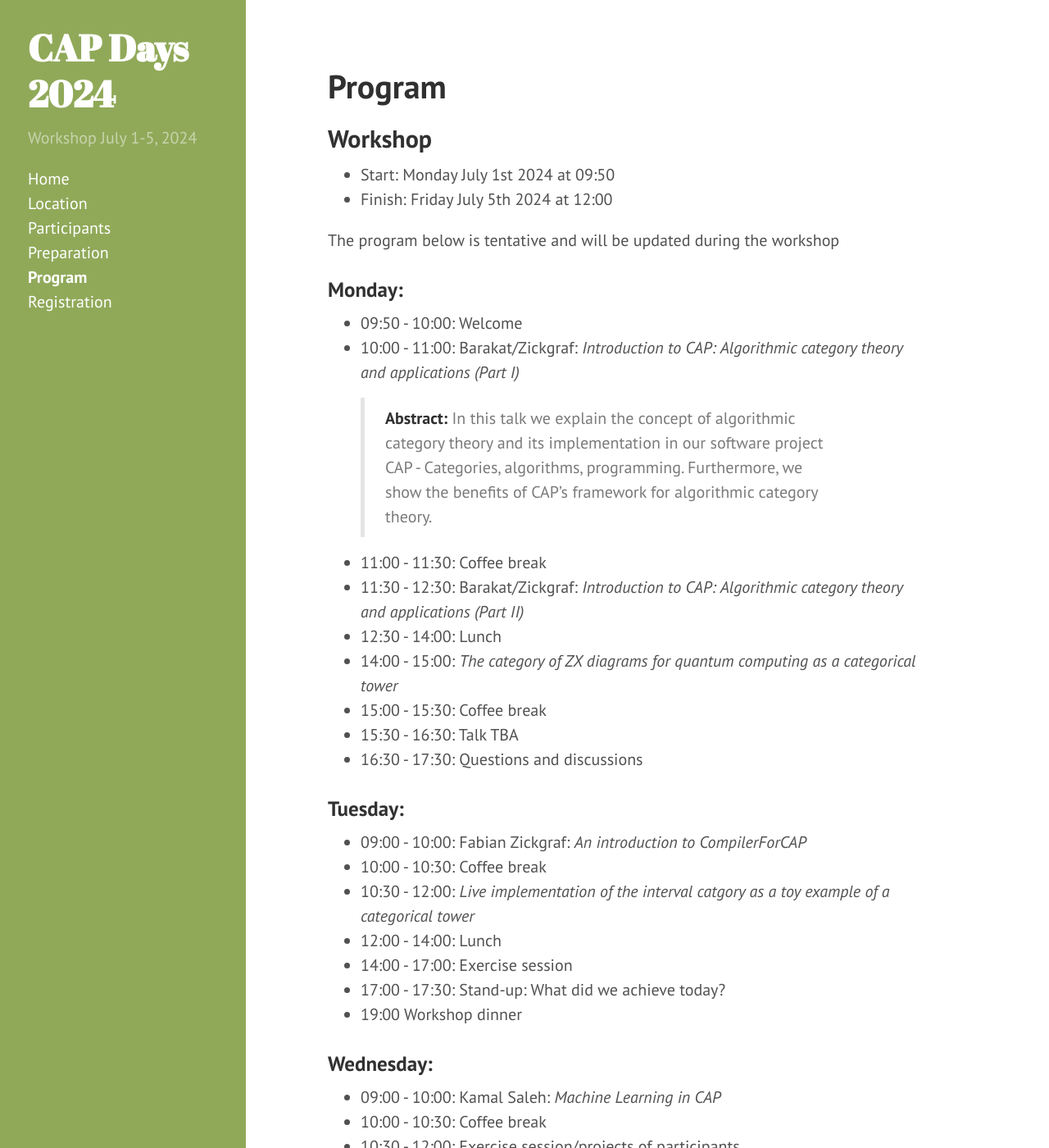
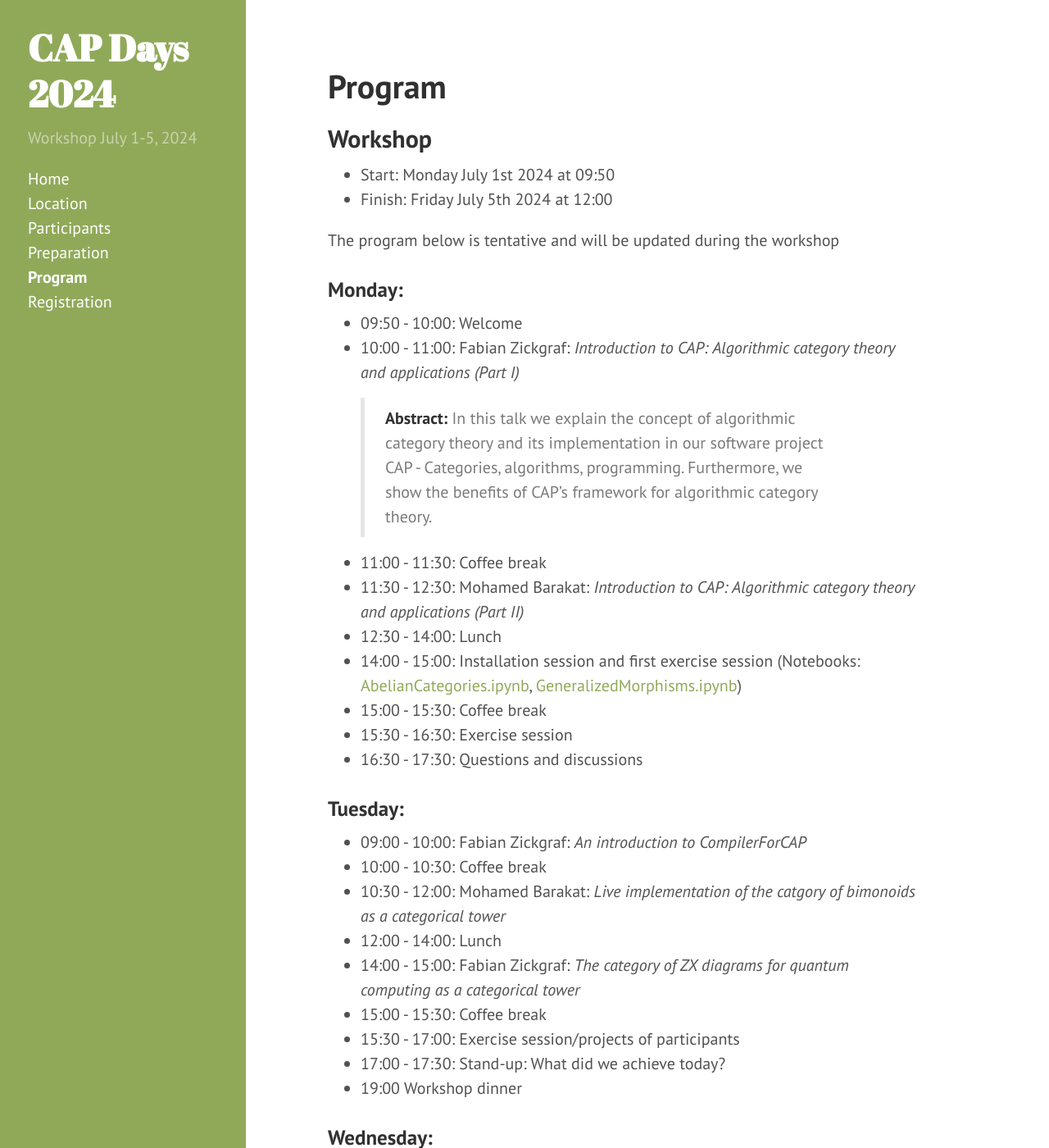
Before and after one commit to homalg-project/capdays-2024, a Jekyll site: the page built from program.md, in a window 1280 px wide and 1400 px high. Shown: the whole window at 82% size. Built offline with Jekyll 4.4.1, drawn with Linux system fonts in a browser that asks for light colours; some of the changed text lies outside the part shown.

Commit message:
again schedule

```diff
--- a/program.md
+++ b/program.md
@@ -12,27 +12,29 @@ The program below is tentative and will be updated during the workshop
 ### Monday:
 
 * 09:50 - 10:00: Welcome
-* 10:00 - 11:00: Barakat/Zickgraf: *Introduction to CAP: Algorithmic category theory and applications (Part I)*<br/>
+* 10:00 - 11:00: Fabian Zickgraf: *Introduction to CAP: Algorithmic category theory and applications (Part I)*<br/>
 > **Abstract:** In this talk we explain the concept of algorithmic category theory
 > and its implementation in our software project
 > CAP - Categories, algorithms, programming.
 > Furthermore, we show the benefits of CAP's framework
 > for algorithmic category theory.
 * 11:00 - 11:30: Coffee break
-* 11:30 - 12:30: Barakat/Zickgraf: *Introduction to CAP: Algorithmic category theory and applications (Part II)*<br/>
+* 11:30 - 12:30: Mohamed Barakat: *Introduction to CAP: Algorithmic category theory and applications (Part II)*<br/>
 * 12:30 - 14:00: Lunch
-* 14:00 - 15:00: *The category of ZX diagrams for quantum computing as a categorical tower*
+* 14:00 - 15:00: Installation session and first exercise session (Notebooks: [AbelianCategories.ipynb](https://github.com/homalg-project/capdays-2024/blob/gh-pages/materials/AbelianCategories.ipynb), [GeneralizedMorphisms.ipynb](https://github.com/homalg-project/capdays-2024/blob/gh-pages/materials/GeneralizedMorphisms.ipynb))
 * 15:00 - 15:30: Coffee break
-* 15:30 - 16:30: Talk TBA
+* 15:30 - 16:30: Exercise session
 * 16:30 - 17:30: Questions and discussions
 
 ### Tuesday:
 
 * 09:00 - 10:00: Fabian Zickgraf: *An introduction to CompilerForCAP*
 * 10:00 - 10:30: Coffee break
-* 10:30 - 12:00: *Live implementation of the interval catgory as a toy example of a categorical tower*
+* 10:30 - 12:00: Mohamed Barakat: *Live implementation of the catgory of bimonoids as a categorical tower*
 * 12:00 - 14:00: Lunch
-* 14:00 - 17:00: Exercise session
+* 14:00 - 15:00: Fabian Zickgraf: *The category of ZX diagrams for quantum computing as a categorical tower*
+* 15:00 - 15:30: Coffee break
+* 15:30 - 17:00: Exercise session/projects of participants
 * 17:00 - 17:30: Stand-up: What did we achieve today?
 * 19:00 Workshop dinner
 
@@ -51,7 +53,9 @@ The program below is tentative and will be updated during the workshop
 * 10:00 - 10:30: Coffee break
 * 10:30 - 12:00: Exercise session/projects of participants
 * 12:00 - 14:00: Lunch
-* 14:00 - 17:00: Exercise session/projects of participants
+* 14:00 - 15:30: Exercise session/projects of participants
+* 15:00 - 15:30: Coffee break
+* 15:30 - 17:00: Exercise session/projects of participants
 * 17:00 - 17:30: Stand-up: What did we achieve today?
 * 19:00: [Ile Aux Fruits](https://maps.app.goo.gl/5PbHfJX1gVWSk28H9)
 
```
